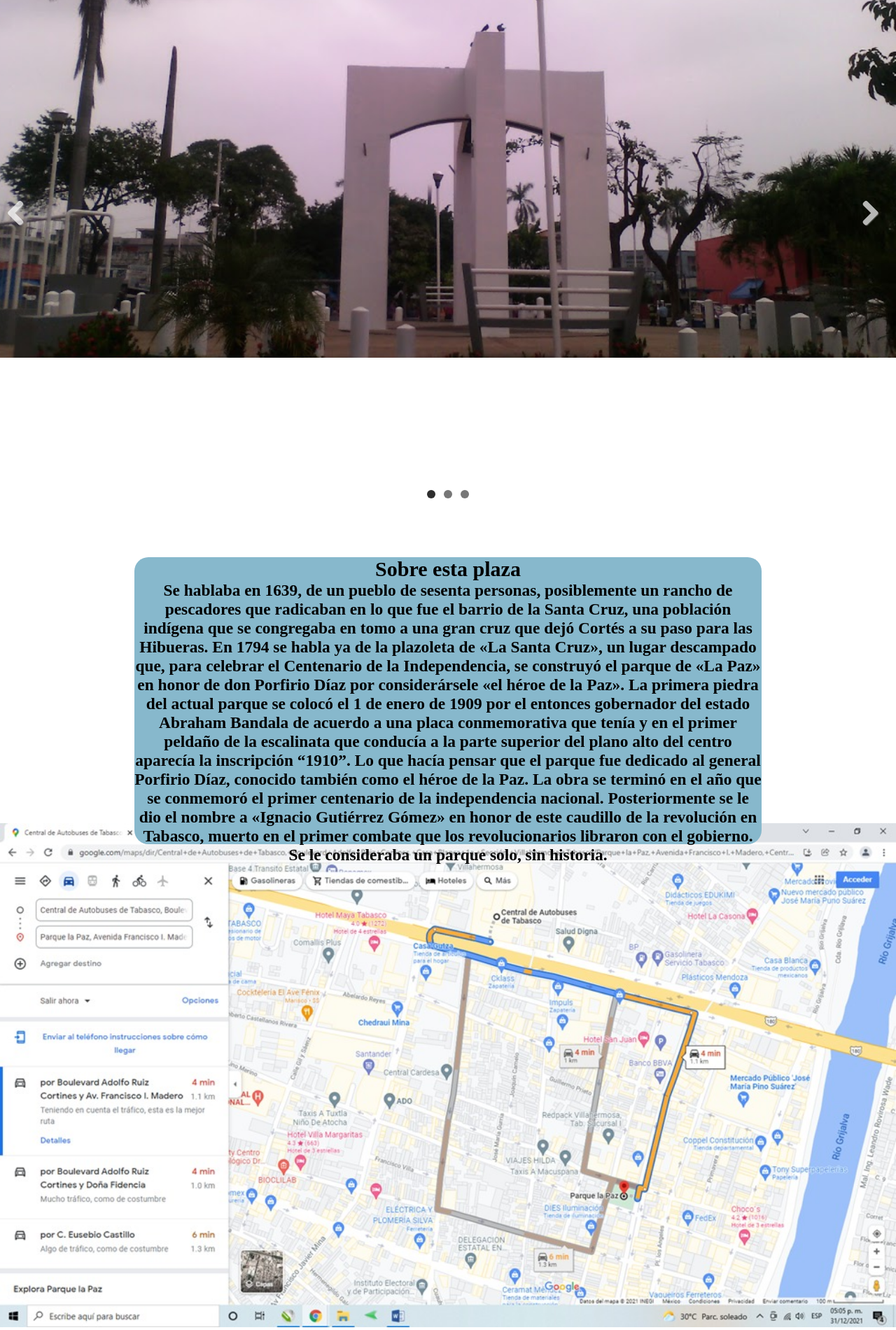
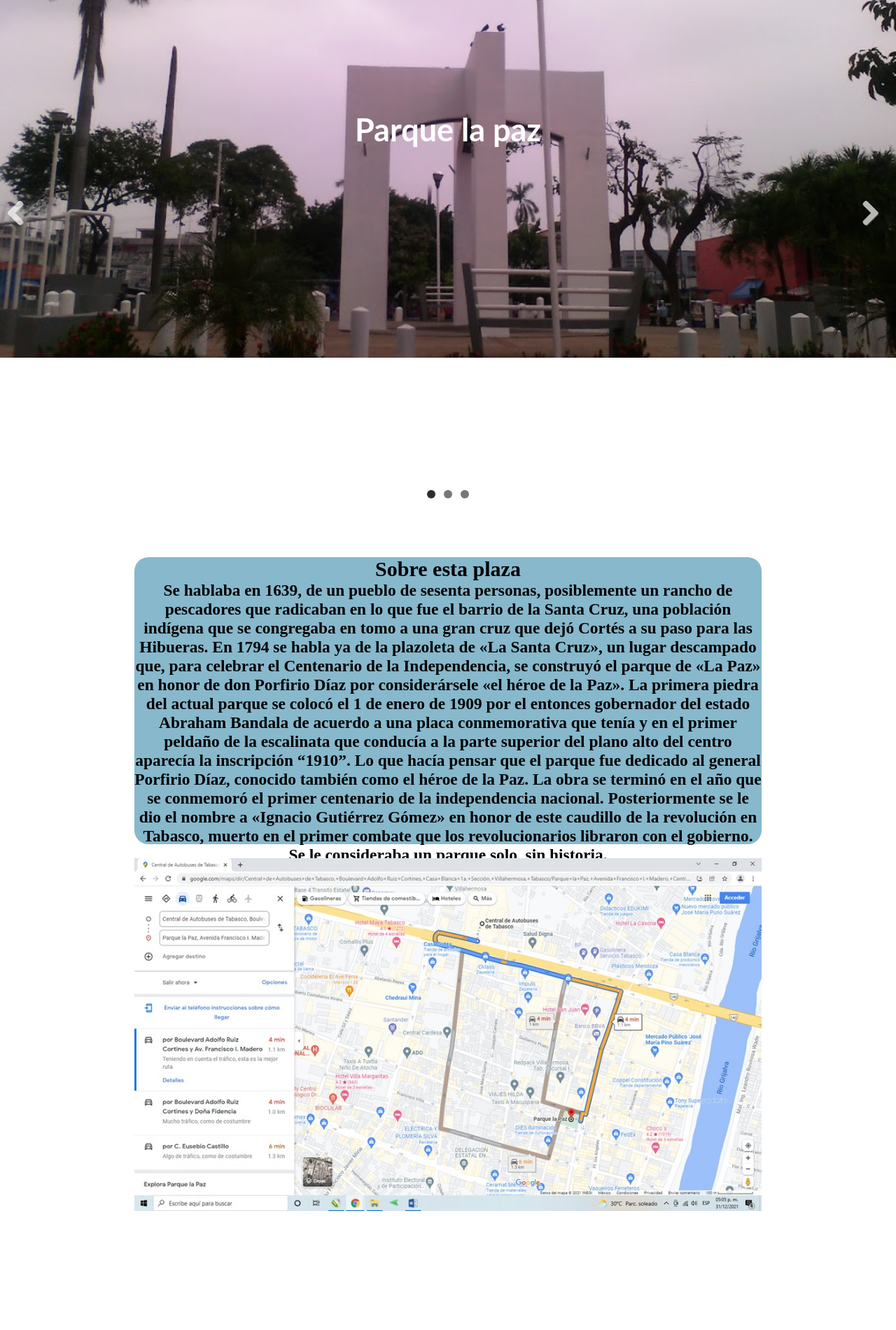
Before and after one commit to Zamora3412/primera-pagina, a plain HTML site: page plaza/parqueLaPaz.html in a window 1280 px wide. Shown: the part 198-2098 px from the top of the page at 70% size. After the commit the page ends 1932 px from the top, so only its background shows below. Drawn offline with nearby package versions, Linux system fonts and the light colour scheme.

Commit message:
Update parqueLaPaz.html

```diff
--- a/plaza/parqueLaPaz.html
+++ b/plaza/parqueLaPaz.html
@@ -24,16 +24,19 @@
 			<li>
 				<img src="imagenes/plpa.png" alt="">
 				<section class="flex-caption">
+					<p>Parque la paz</p>
 				</section>
 			</li>
 			<li>
 				<img src="imagenes/plpa2.png" alt=>
 				<section class="flex-caption">
+					<p>Parque la paz</p>
 				</section>
 			</li>
 			<li>
 				<img src="imagenes/plpa3.png" alt="">
 				<section class="flex-caption">
+					<p>Parque la paz</p>
 				</section>
 			</li>
 		</ul>
@@ -54,6 +57,12 @@
 	/data=!4m9!1m2!2m1!1sparque+la+paz!3m5!1s0x85edd84769464c73:0x45d161afe5b54124!8m2!3d17.9947357!4d-92.9166029!15sCg
 	1wYXJxdWUgbGEgcGF6kgEEcGFyaw?hl=es&authuser=0"><img class ="hamburguer3" src="imagenes/Buscar.svg"></a>
 
-	<img src="imagenes/croquis3.jpeg" width="100%">
+	<div class="croquis">
+		<center>
+			<img src="imagenes/croquis3.jpeg" width="70%">
+		</center>
+	</div>
+
+
 </body>
 </html>
```
